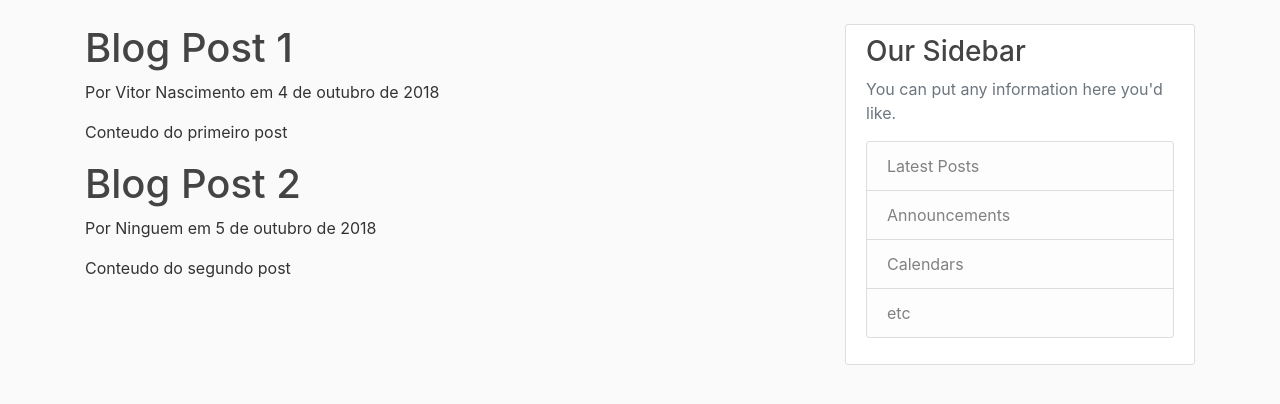
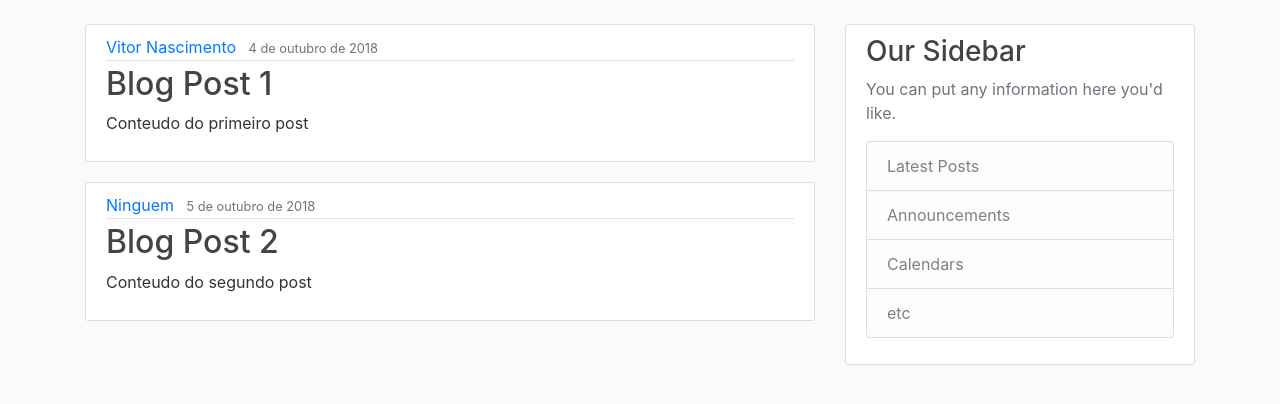
Before and after one commit to ganvector/django_project, a Django app: page /blog/ in a window 1280 px wide. Shown: the part 56-460 px from the top of the page. Run offline with Django 3.2, Linux system fonts and the light colour scheme; some libraries are stand-ins or nearby versions.

Commit message:
Adiciona um article para lidar com a organização das postagens

```diff
--- a/blog/templates/blog/home.html
+++ b/blog/templates/blog/home.html
@@ -1,8 +1,17 @@
 {% extends "blog/base.html" %}
 {% block conteudo %}
+
     {% for post in posts %}
-        <h1>{{ post.titulo }}</h1>
-        <p>Por {{ post.autor }} em {{ post.data_postagem }}</p>
-        <p>{{ post.conteudo }}</p>
+        <article class="media content-section">
+            <div class="media-body">
+                <div class="article-metadata">
+                    <a class="mr-2" href="#">{{ post.autor }}</a>
+                    <small class="text-muted">{{ post.data_postagem }}</small>
+                </div>
+                <h2><a class="article-title" href="#">{{ post.titulo }}</a></h2>
+                <p class="article-content">{{ post.conteudo }}</p>
+            </div>
+        </article>
     {% endfor %}
+
 {% endblock conteudo %}
```
